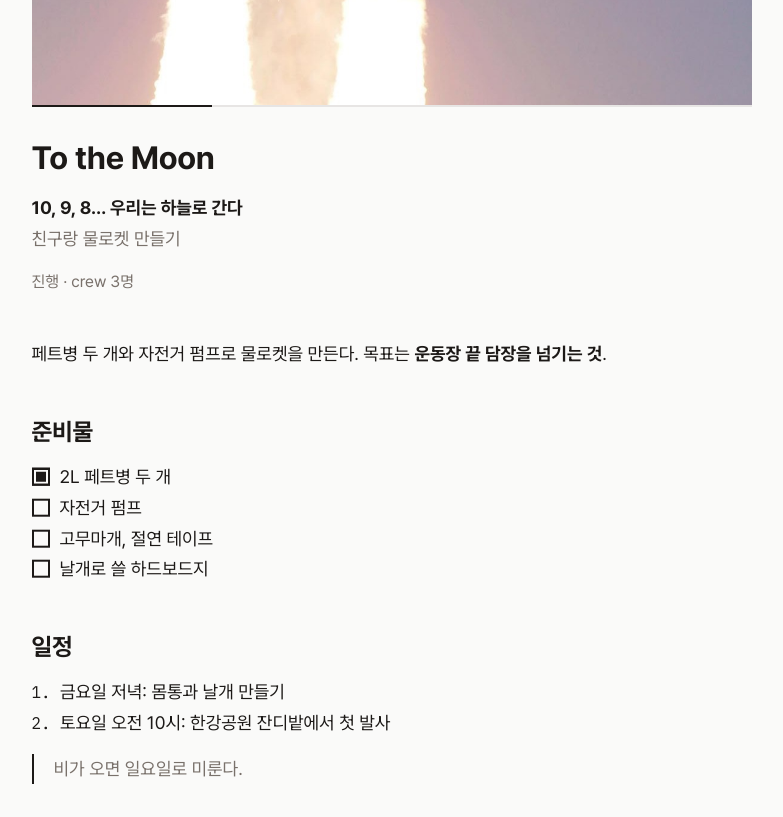
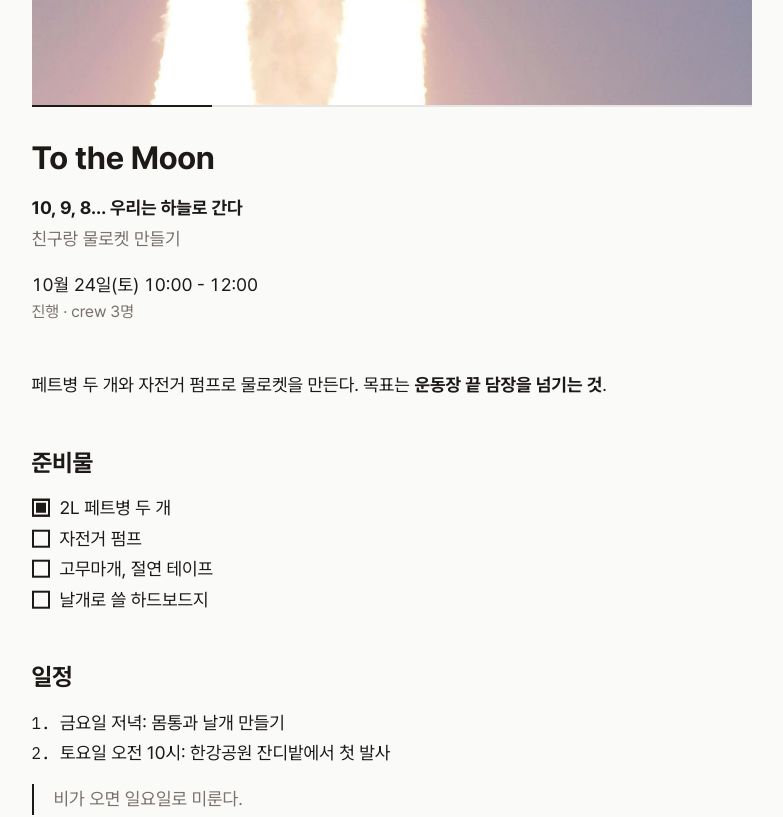
Before and after one commit to kimzeze/caper, a Next.js app: page /preview/caper-page/to-the-moon in a window 1280 px wide. Shown: the part 900-1717 px from the top of the page, without its empty margins (241-1024 px from the left). Built offline with nearby package versions, Linux system fonts and the light colour scheme.

Commit message:
feat(web): 프로젝트 페이지에 날짜 표시
부제 아래에 날짜와 시간을 <time> 으로 보이고, 미리보기 데이터 표에도 날짜 줄을 둔다.

```diff
--- a/src/views/preview/ui/caper-data-view.tsx
+++ b/src/views/preview/ui/caper-data-view.tsx
@@ -4,6 +4,7 @@ import {
   type Caper,
   CAPER_STATUS_LABEL,
   coverImage,
+  formatSchedule,
   imageUrl,
   isTitleOverCover,
 } from "@/entities/caper";
@@ -38,6 +39,10 @@ export function CaperDataView({ caper }: { caper: Caper }) {
     { name: "슬로건", value: caper.slogan },
     { name: "부제", value: caper.subtitle },
     { name: "설명", value: caper.description },
+    {
+      name: "날짜",
+      value: caper.schedule ? formatSchedule(caper.schedule) : undefined,
+    },
     { name: "사진", value: `${caper.images.length}장` },
     { name: "상태", value: CAPER_STATUS_LABEL[caper.status] },
     {
--- a/src/widgets/caper-detail/ui/caper-detail.tsx
+++ b/src/widgets/caper-detail/ui/caper-detail.tsx
@@ -1,9 +1,14 @@
 import { clsx } from "clsx";
 
-import { type Caper, CAPER_STATUS_LABEL } from "@/entities/caper";
+import {
+  type Caper,
+  CAPER_STATUS_LABEL,
+  formatSchedule,
+  scheduleDateTime,
+} from "@/entities/caper";
 import Markdown from "@/shared/ui/markdown";
 
-// 사진 아래 내용: 제목 → 슬로건 → 부제 → 상태·crew 수 → 설명 → crew.
+// 사진 아래 내용: 제목 → 슬로건 → 부제 → 날짜 → 상태·crew 수 → 설명 → crew.
 // 제목을 표지 위에 얹었으면 showTitle 을 끄고 여기서는 그리지 않는다.
 export function CaperDetail({
   caper,
@@ -35,7 +40,19 @@ export function CaperDetail({
           {caper.subtitle}
         </p>
       )}
-      <p className="mt-[0.5rlh] text-base text-muted-foreground">
+      {caper.schedule && (
+        <p className="mt-[0.5rlh] tabular-nums">
+          <time dateTime={scheduleDateTime(caper.schedule)}>
+            {formatSchedule(caper.schedule)}
+          </time>
+        </p>
+      )}
+      <p
+        className={clsx(
+          "text-base text-muted-foreground",
+          !caper.schedule && "mt-[0.5rlh]",
+        )}
+      >
         {CAPER_STATUS_LABEL[caper.status]} · crew {caper.crew.length}명
       </p>
       {caper.description && (
```
